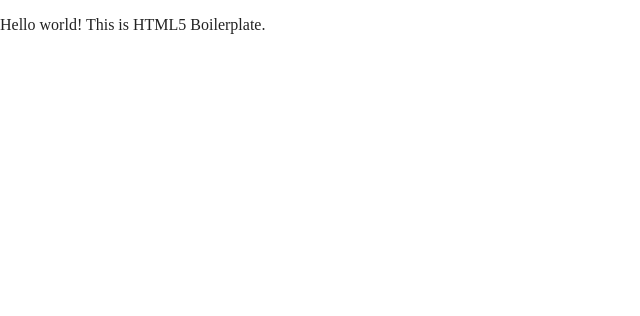
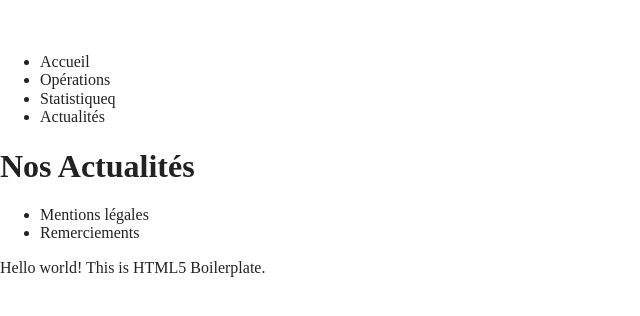
Before and after one commit to laurinaT/secureBank, a website built with Parcel: page index.html in a window 1280 px wide. Shown: the whole page, without its empty margins (0-640 px from the left). Built offline with nearby package versions, Linux system fonts and the light colour scheme.

Commit message:
Création de l'HTML, 30min

```diff
--- a/index.html
+++ b/index.html
@@ -23,6 +23,45 @@
 </head>
 
 <body>
+  <header>
+    <div>
+      <div>
+        <img id="fond" src="" alt="">
+      </div>
+      <div>
+        <img id="logo" src="" alt="">
+      </div>
+    </div>
+    <div>
+      <nav>
+        <ul>
+          <li>Accueil</li>
+          <li>Opérations</li>
+          <li>Statistiqueq</li>
+          <li>Actualités</li>
+        </ul>
+      </nav>
+    </div>
+  </header>
+    <div id="comptes">
+      <h1></h1>
+      <div></div>
+      <div></div>
+      <div></div>
+    </div>
+
+    <div id="Articles">
+      <h1>Nos Actualités</h1>
+      <div></div>
+      <div></div>
+      <div></div>
+    </div>
+  <footer>
+    <ul>
+      <li>Mentions légales</li>
+      <li>Remerciements</li>
+    </ul>
+  </footer>
 
   <!-- Add your site or application content here -->
   <p>Hello world! This is HTML5 Boilerplate.</p>
```
